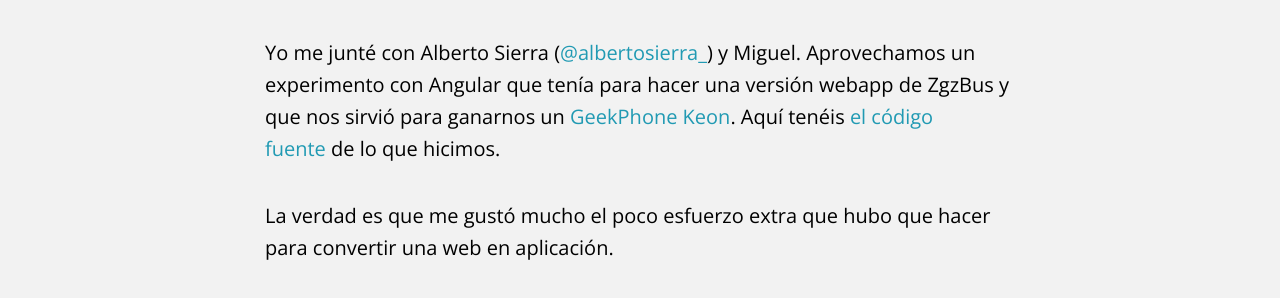
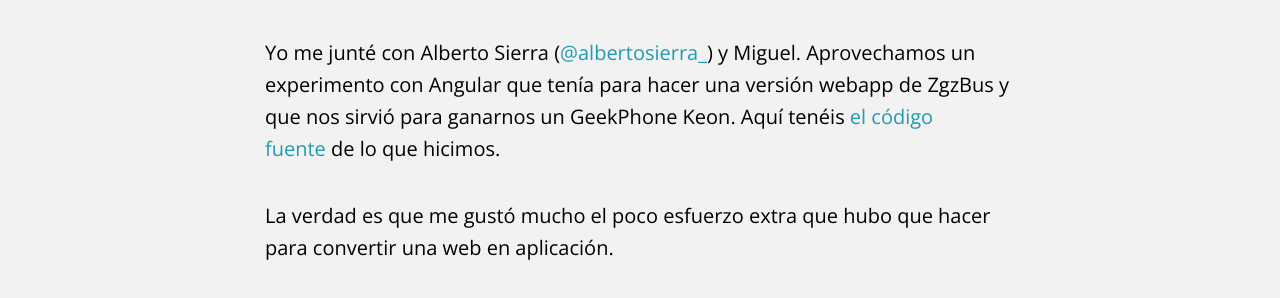
Before and after one commit to francho/francho.github.io, a Jekyll site: the page built from _posts/2013-10-28-hola-firefoxos.html, in a window 1280 px wide and 900 px high, scrolled down 1392 px. Shown: the part 221-519 px from the top of the window. Built offline with Jekyll 4.4.1, drawn with Linux system fonts in a browser that asks for light colours; comment, search, counter and statistics services are not loaded; part of the change alters nothing that is shown.

Commit message:
Remove old tags

```diff
--- a/_posts/2013-10-28-hola-firefoxos.html
+++ b/_posts/2013-10-28-hola-firefoxos.html
@@ -3,8 +3,7 @@ layout: post
 title: Hola FirefoxOS
 date: 2013-10-28 08:30:20.000000000 +01:00
 categories:
-- Experiencias
-- Programación
+- eventos
 tags: []
 status: publish
 type: post
@@ -48,7 +47,7 @@ excerpt: !ruby/object:Hpricot::Doc
 <p><!--more--></p>
 <p>El día empezó con varias charlas en las que Fran Picolini (<a href="https://twitter.com/francjp">@francjp</a>) de Mozilla, Daniel Coloma (<a href="https://twitter.com/danielcoloma">@danielcoloma</a>) y German Toro (<a href="https://twitter.com/gtorodelvalle">@gtorodelvalle</a>) del equipo de FirefoxOS de Telefónica nos hicieron una introducción al nuevo sistema operativo, de la arquitectura del sistema, y de la forma de programarlo (básicamente HTML5+javascript)</p>
 <p>Tras las charlas se propuso un hackaton donde por equipos teníamos que desarrollar una aplicación en unas pocas horas.</p>
-<p>Yo me junté con Alberto Sierra (<a href="https://twitter.com/AlbertoSierra_">@albertosierra_</a>) y Miguel. Aprovechamos un experimento con Angular que tenía para hacer una versión webapp de ZgzBus y que nos sirvió para ganarnos un <a href="http://www.geeksphone.com/es/">GeekPhone Keon</a>. Aquí tenéis <a href="https://github.com/francho/zgzbus-webapp">el código fuente</a> de lo que hicimos.</p>
+<p>Yo me junté con Alberto Sierra (<a href="https://twitter.com/AlbertoSierra_">@albertosierra_</a>) y Miguel. Aprovechamos un experimento con Angular que tenía para hacer una versión webapp de ZgzBus y que nos sirvió para ganarnos un GeekPhone Keon. Aquí tenéis <a href="https://github.com/francho/zgzbus-webapp">el código fuente</a> de lo que hicimos.</p>
 <p>La verdad es que me gustó mucho el poco esfuerzo extra que hubo que hacer para convertir una web en aplicación.</p>
 <p>Para desarrollar usamos una <a href="http://nightly.mozilla.org/">versión nightly de Firefox</a> que incluye la herramienta "about:app-manager" que permite gestionar el emulador y la depuración de las apps. Se notaba que es una versión inestable todavía pero la verdad es que promete (menuda gozada darle al botón de lanzar emulador y que aparezca a los pocos segundos ;) ).</p>
 <p>También usamos las librerías de <a href="http://buildingfirefoxos.com/">Building Firefox OS</a> para darle el aspecto estético.</p>
@@ -65,6 +64,6 @@ excerpt: !ruby/object:Hpricot::Doc
 <a href="http://slid.es/gtorodelvalle/web-apis">http://slid.es/gtorodelvalle/web-apis</a><br />
 <a href="https://developer.mozilla.org/es/docs/WebAPI">https://developer.mozilla.org/es/docs/WebAPI</a><br />
 <a href="http://buildingfirefoxos.com/">http://buildingfirefoxos.com/</a><br />
-<a href="http://mozilla.github.io/brick/">http://mozilla.github.io/brick/</a><br />
+http://mozilla.github.io/brick/<br />
 <a href="https://developer.mozilla.org/es/">https://developer.mozilla.org/es/</a><br />
 <a href="http://www.meteor.com/">http://www.meteor.com/</a></p>
```
